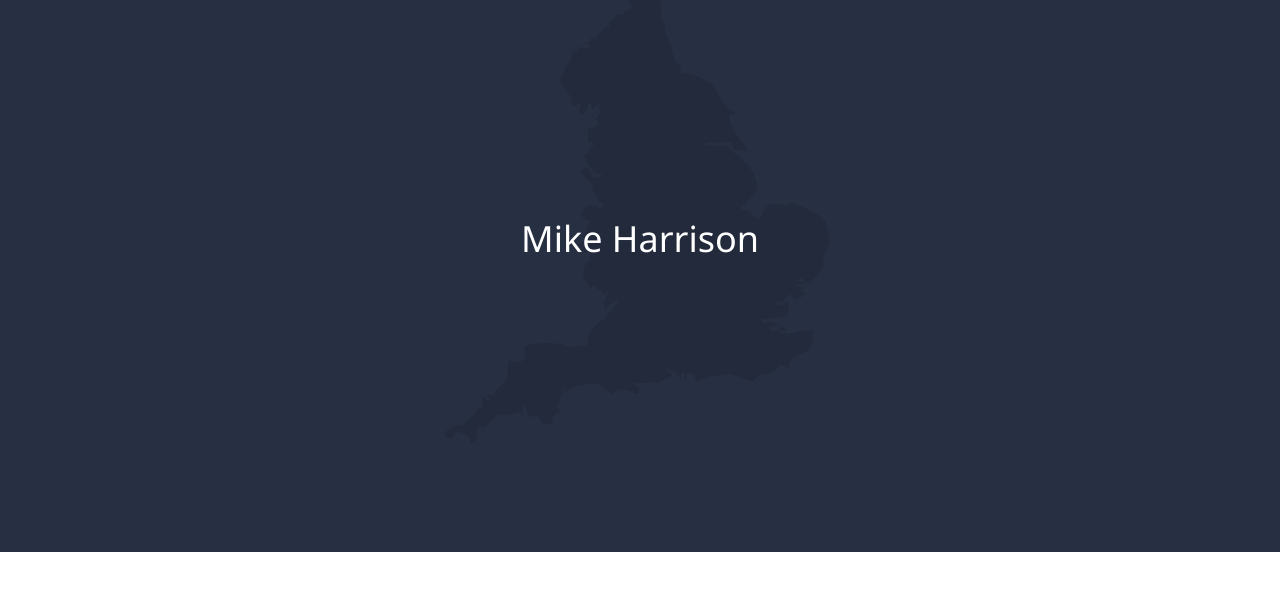
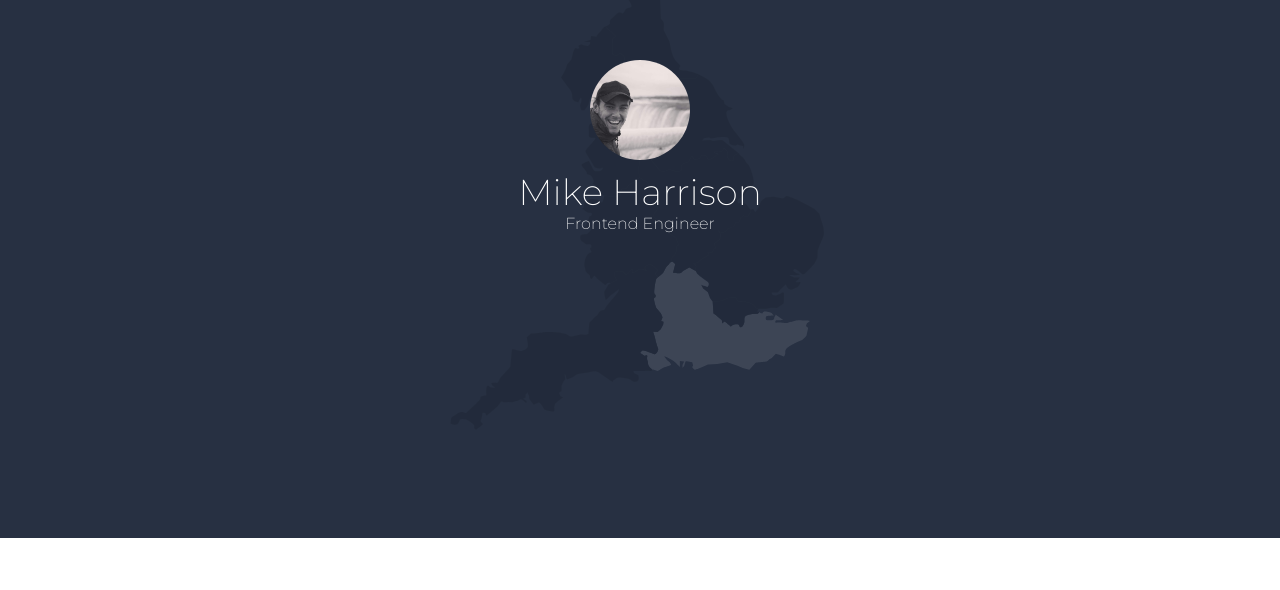
Before and after one commit to mikeharrison4/mike-portfolio, a Next.js app: page / in a window 1280 px wide. Shown: the part 114-704 px from the top of the page. Built offline with nearby package versions, Linux system fonts and the light colour scheme.

Commit message:
created initial header hero componenr

```diff
--- /dev/null
+++ b/components/header-hero/HeaderHero.tsx
@@ -0,0 +1,22 @@
+import React from 'react';
+import Image from 'next/image';
+import Map from './map/Map';
+
+function HeaderHero() {
+  return (
+    <div className="flex flex-col md:mx-24 py-20 relative">
+      <div className="opacity-10 m-auto w-4/5 sm:w-3/5 md:w-2/5">
+        <Map />
+      </div>
+      <div className="absolute w-full h-full text-center top-0 flex flex-col justify-center items-center pb-32">
+        <Image src="/mikeharrison.jpg" alt="Mike Harrison" width={100} height={100} className="rounded-full" />
+        <div className="text-white">
+          <h1 className="text-4xl text-white mt-3">Mike Harrison</h1>
+          <span>Frontend Engineer</span>
+        </div>
+      </div>
+    </div>
+  );
+}
+
+export default HeaderHero;
--- a/components/map/Map.tsx
+++ b/components/header-hero/map/Map.tsx
@@ -4,14 +4,8 @@ function Map() {
   return (
     <svg
       style={{ overflow: 'visible' }}
-      version="1.1"
-      id="Capa_1"
       xmlns="http://www.w3.org/2000/svg"
       xmlnsXlink="http://www.w3.org/1999/xlink"
-      x="0px"
-      y="0px"
-      width="100%"
-      height="100%"
       viewBox="215 235 230 260"
       xmlSpace="preserve"
     >
@@ -40,8 +34,7 @@ function Map() {
         <g>
           <g>
             <path
-              // id={styles.southEast}
-              className=""
+              className="fill-white"
               d="M419.9,422.77c0.35-0.28-1.7-0.35-2.19-0.35c-0.49,0-2.19-0.14-3.46-0.14c-1.27,0-3.04,0.57-3.04,0.57
 				s-2.19,0.35-2.75,0.64c-0.57,0.29-3.39,0-3.39,0s-1.84-0.07-2.9,0c-1.06,0.07-0.07-1.24-0.07-1.24h2.61c0,0,1.55-0.38,1.13-0.38
 				s-2.68-1.84-3.53-2.33c-0.85-0.49-0.28,0.14-0.64,0.42c-0.35,0.28-0.49,0.85-0.49,1.13c0,0.28-0.14,1.06-1.2,1.14
--- a/components/layout/Layout.tsx
+++ b/components/layout/Layout.tsx
@@ -6,8 +6,8 @@ interface LayoutProps {
 
 function Layout({ children }: LayoutProps) {
   return (
-    <div className="bg-darkslate-grey">
-      <div className="max-w-7xl m-auto">{children}</div>
+    <div className="font-Montserrat bg-darkslate-grey">
+      <div className="max-w-7xl">{children}</div>
     </div>
   );
 }
--- a/package.json
+++ b/package.json
@@ -12,7 +12,8 @@
     "@next/font": "^13.0.0",
     "next": "13.0.0",
     "react": "18.2.0",
-    "react-dom": "18.2.0"
+    "react-dom": "18.2.0",
+    "tailwindcss": "^3.2.1"
   },
   "devDependencies": {
     "@types/node": "18.11.7",
@@ -23,7 +24,6 @@
     "eslint-config-airbnb": "^19.0.4",
     "eslint-config-next": "13.0.0",
     "postcss": "^8.4.18",
-    "tailwindcss": "^3.2.1",
     "typescript": "4.8.4"
   }
 }
--- /dev/null
+++ b/pages/_document.tsx
@@ -0,0 +1,24 @@
+import React from 'react';
+import {
+  Html, Head, Main, NextScript,
+} from 'next/document';
+
+function MyDocument() {
+  return (
+    <Html>
+      <Head>
+        <link
+          href="https://fonts.googleapis.com/css2?family=Montserrat:wght@100;200&display=swap"
+          rel="stylesheet"
+        />
+        <title>mikeharrison</title>
+      </Head>
+      <body>
+        <Main />
+        <NextScript />
+      </body>
+    </Html>
+  );
+}
+
+export default MyDocument;
--- a/pages/index.tsx
+++ b/pages/index.tsx
@@ -1,18 +1,11 @@
 import React from 'react';
-import Map from '../components/map/Map';
+import HeaderHero from '../components/header-hero/HeaderHero';
 
 export default function Home() {
   return (
-    <div className="p-20">
+    <div>
 
-      <div className="flex flex-col m-auto relative">
-        <div className="w-2/5 m-auto opacity-10">
-          <Map />
-        </div>
-        <div className="absolute w-full h-full text-center top-1/2">
-          <h1 className="text-4xl text-white">Mike Harrison</h1>
-        </div>
-      </div>
+      <HeaderHero />
 
     </div>
   );
--- a/styles/globals.css
+++ b/styles/globals.css
@@ -6,25 +6,4 @@ html,
 body {
   padding: 0;
   margin: 0;
-  font-family: Segoe UI, Roboto, Oxygen,
-    Ubuntu, Cantarell, Fira Sans, Droid Sans, Helvetica Neue, sans-serif;
 }
-
-/*a {*/
-/*  color: inherit;*/
-/*  text-decoration: none;*/
-/*}*/
-
-/** {*/
-/*  box-sizing: border-box;*/
-/*}*/
-
-/*@media (prefers-color-scheme: dark) {*/
-/*  html {*/
-/*    color-scheme: dark;*/
-/*  }*/
-/*  body {*/
-/*    color: white;*/
-/*    background: black;*/
-/*  }*/
-/*}*/
--- a/tailwind.config.js
+++ b/tailwind.config.js
@@ -1,4 +1,6 @@
 /** @type {import('tailwindcss').Config} */
+const defaultTheme = require('tailwindcss/defaultTheme');
+
 module.exports = {
   content: [
     './pages/**/*.{js,ts,jsx,tsx}',
@@ -6,6 +8,9 @@ module.exports = {
   ],
   theme: {
     extend: {
+      fontFamily: {
+        Montserrat: ['Montserrat', ...defaultTheme.fontFamily.sans],
+      },
       colors: {
         'darkslate-grey': '#273042',
       },
```
Also changed, not shown: public/mikeharrison.jpg (added).
